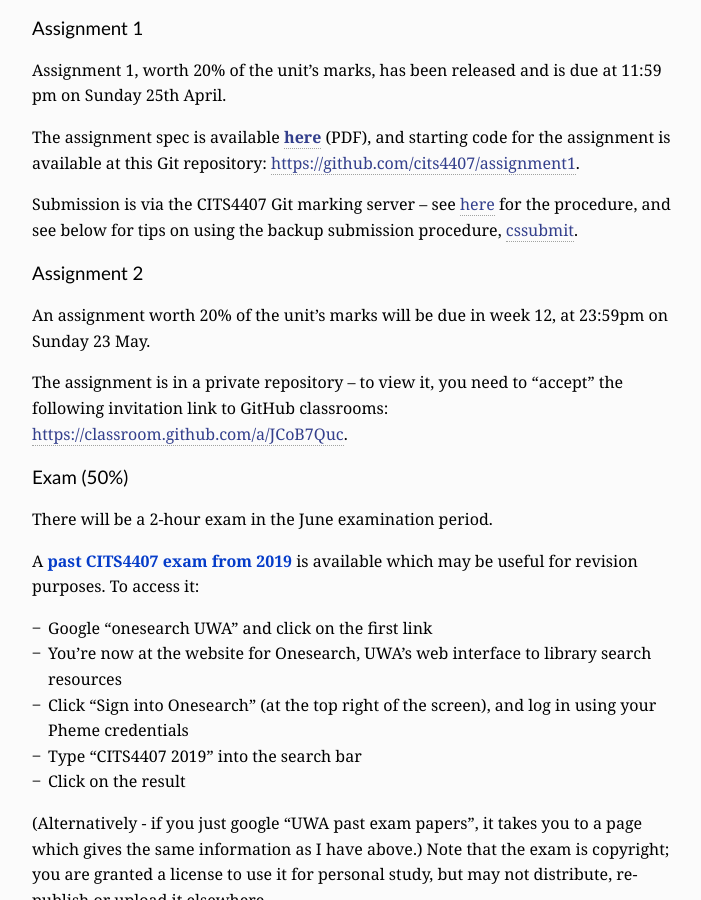
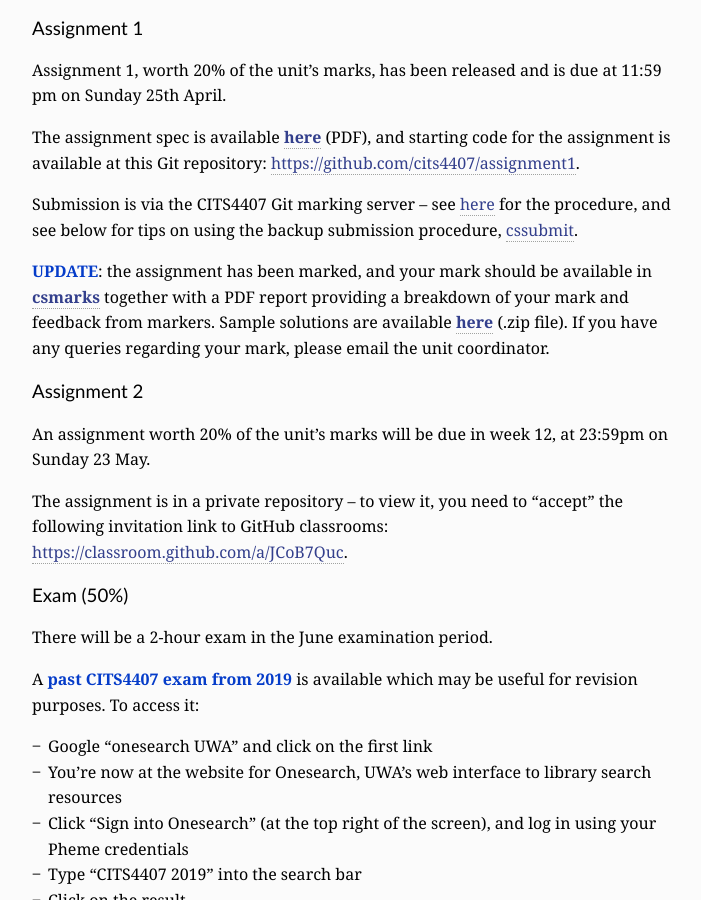
Before and after one commit to cits4407/cits4407.github.io, a Jekyll site: the page built from docs/_pages/assessment.md, in a window 1280 px wide and 900 px high, scrolled down 1129 px. Shown: the whole window, without its empty margins (283-984 px from the left). Built offline with Jekyll 4.4.1, drawn with Linux system fonts in a browser that asks for light colours; some web fonts are replaced.

Commit message:
assignment 1 solutions

```diff
--- a/docs/_pages/assessment.md
+++ b/docs/_pages/assessment.md
@@ -74,6 +74,18 @@ for the procedure, and
 see below for tips on using the backup submission
 procedure, [cssubmit](#cssubmit-tips).
 
+**UPDATE**{: class="hi-pri" :}: the assignment has been marked,
+and your mark should be available in [**csmarks**][csmarks]{: class="hi-pri" :}
+together with a PDF report providing a breakdown of your mark and
+feedback from markers.
+Sample solutions are available
+[**here**][asst1-sample-solutions]{: class="hi-pri" :} (.zip file). If
+you have any queries regarding your mark, please email the unit
+coordinator.
+
+[csmarks]: https://secure.csse.uwa.edu.au/run/csmarks
+[asst1-sample-solutions]: {{ "workshops/assignment1-sample-solutions.zip" | relative_url }}
+
 ### Assignment 2 {#asst-2}
 
 An assignment worth {{ site.data.globals.a2marks }}%
```
Also changed, not shown: 2 other files.
